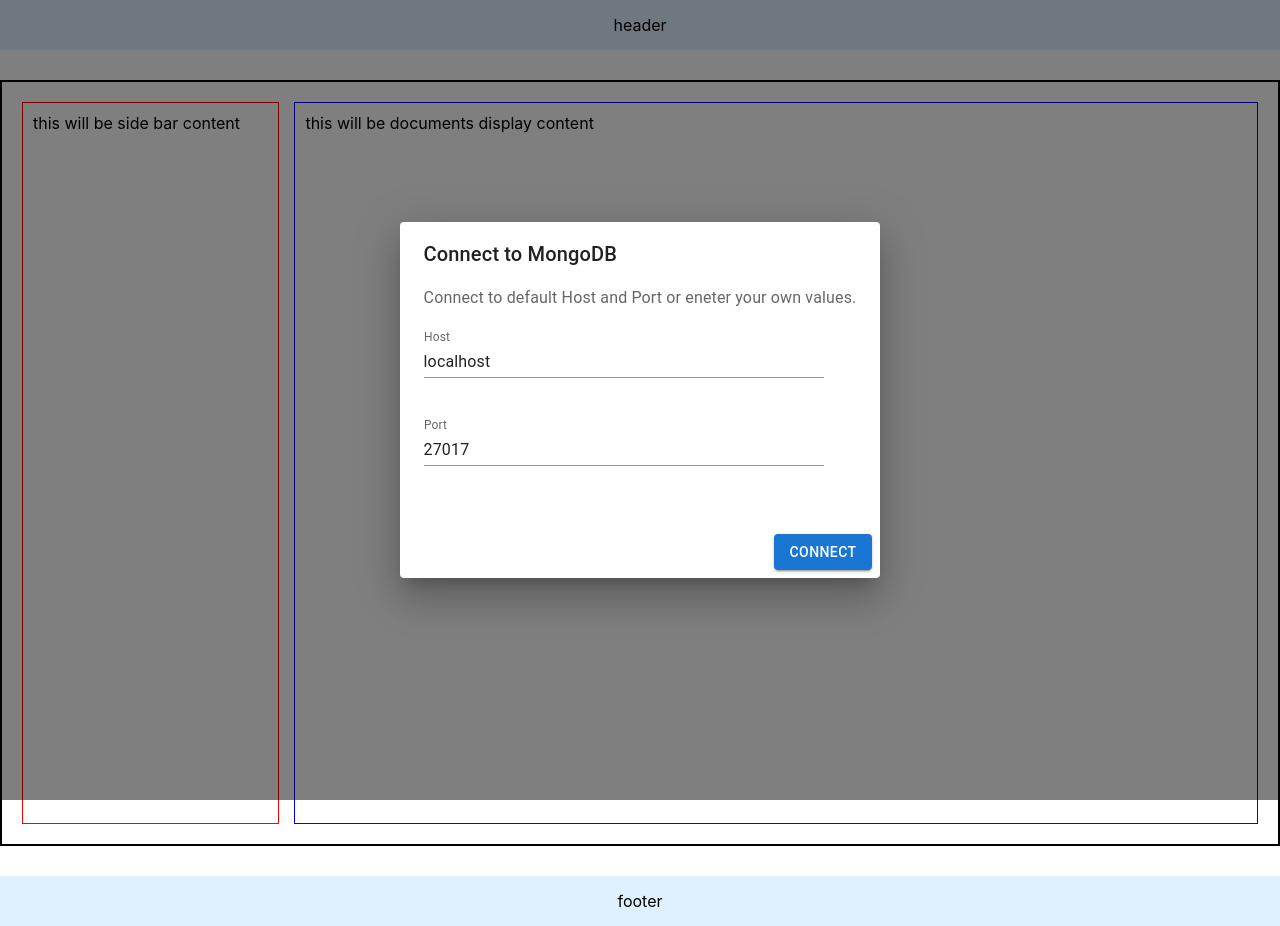
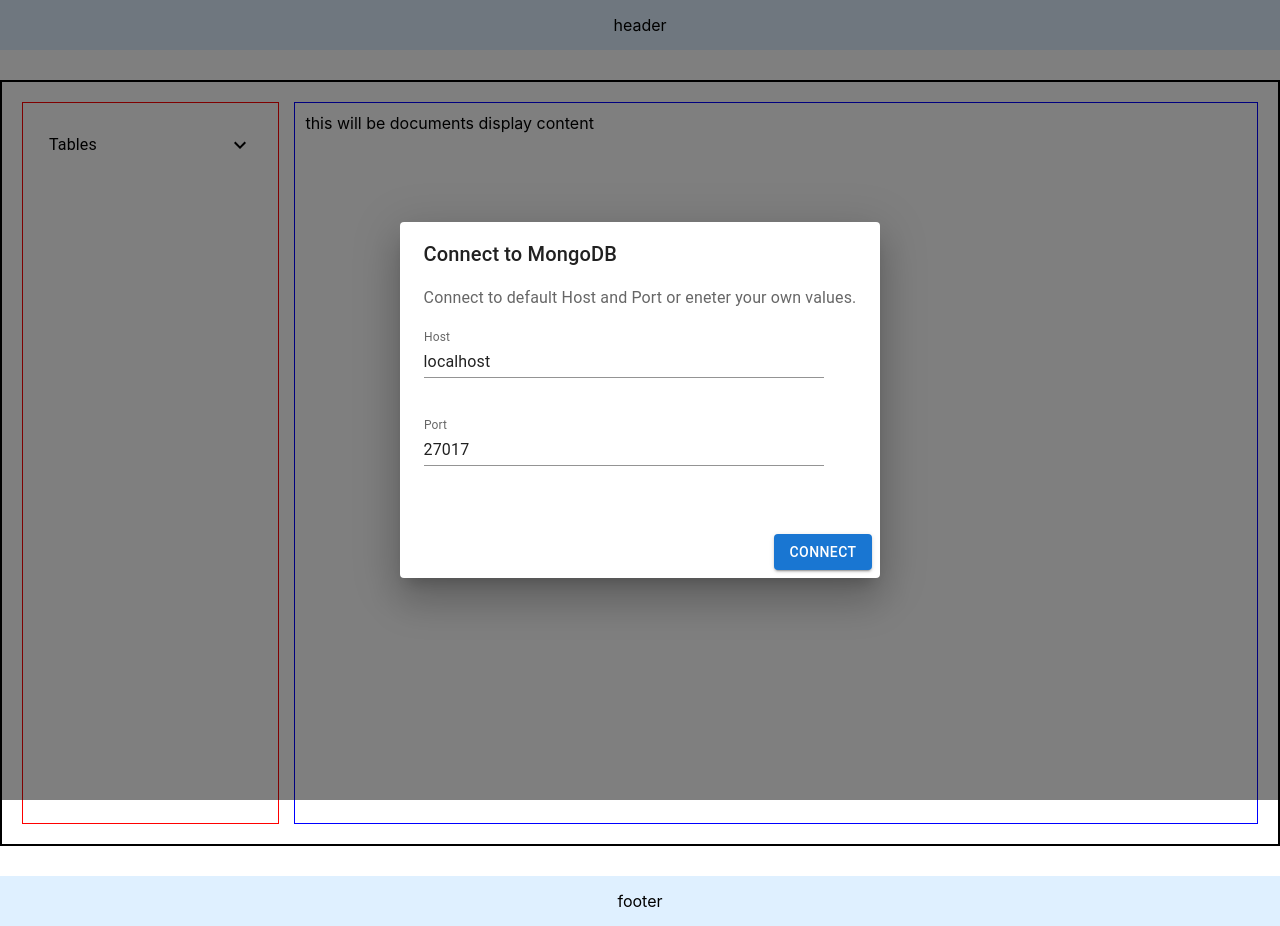
Before and after one commit to Tiinzzy/react-projects, a React (Create React App) app in the folder mongodb-browser/src/front-end/: page / in a window 1280 px wide. Built offline with nearby package versions, Linux system fonts and the light colour scheme; the HTML template or start-up script is replaced by a standard one.

Commit message:
for now added list item, to later add the data from backend

```diff
--- a/mongodb-browser/src/front-end/src/components/SideBar.js
+++ b/mongodb-browser/src/front-end/src/components/SideBar.js
@@ -1,23 +1,54 @@
 import React from "react";
 
 import Box from '@mui/material/Box';
+import List from '@mui/material/List';
+import ListItemButton from '@mui/material/ListItemButton';
+import ListItemText from '@mui/material/ListItemText';
+import Collapse from '@mui/material/Collapse';
+import ExpandLess from '@mui/icons-material/ExpandLess';
+import ExpandMore from '@mui/icons-material/ExpandMore';
+import IconButton from '@mui/material/IconButton';
 
 import './style.css';
+
+const data = [1, 2, 3, 4, 5, 6, 7];
 
 export default class SideBar extends React.Component {
 
     constructor(props) {
         super(props);
         this.state = {
+            openList: false
         }
+    }
+
+    handleOPenList() {
+        this.setState({ openList: !this.state.openList });
     }
 
 
     render() {
         return (
-            <Box>
-                this will be side bar content
-            </Box>
+            <>
+                <List
+                    sx={{ width: '100%', maxWidth: 360, bgcolor: 'background.paper' }}
+                    component="nav">
+                    <ListItemButton onClick={() => this.handleOPenList()}>
+                        <ListItemText primary="Tables" />
+                        {this.state.openList ? <ExpandLess /> : <ExpandMore />}
+                    </ListItemButton>
+                    <Collapse in={this.state.openList} timeout="auto" unmountOnExit>
+                        <List component="div" disablePadding >
+                            {data.map((e, i) => (
+                                <ListItemButton sx={{ pl: 4 }} key={i} onClick={() => this.sendSqlCommand(e)}>
+                                    <ListItemText primary={e} />
+                                </ListItemButton>
+                            ))}
+                        </List>
+                    </Collapse>
+                </List>
+
+            </>
         );
     }
 }
```
